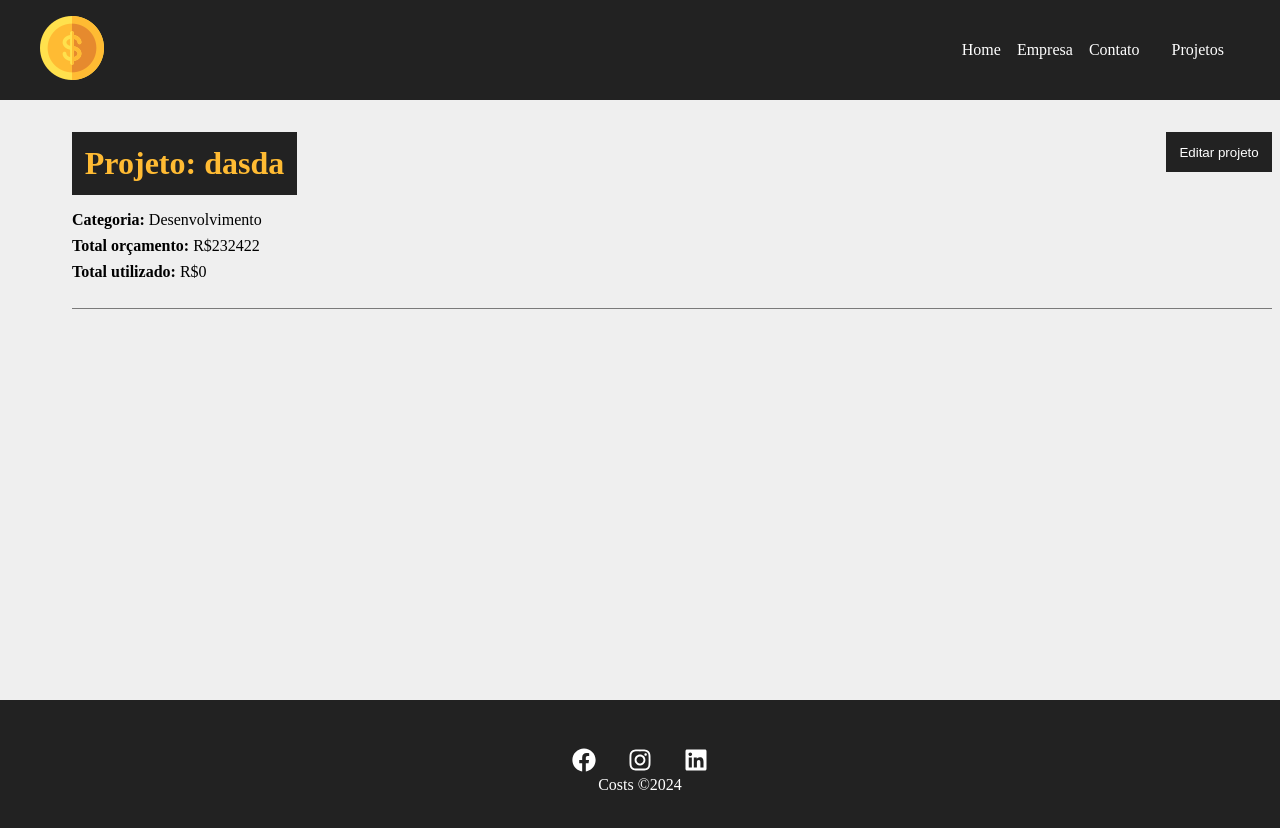
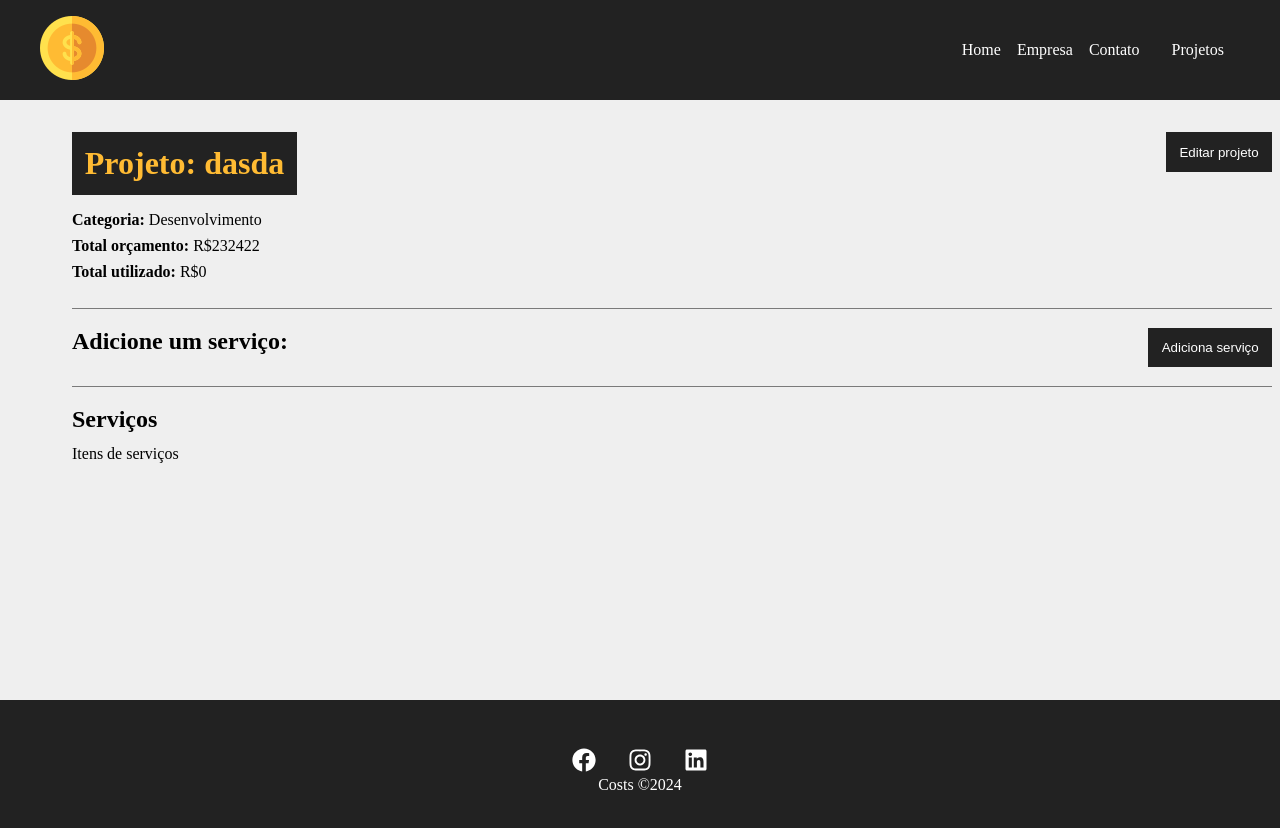
Before and after one commit to ArturMineiro/Projeto_react, a React (Create React App) app in the folder costs/: page /project/02b6 in a window 1280 px wide. Shown: the top 828 px of the page. Built offline with nearby package versions, Linux system fonts and the light colour scheme; data requests are answered from the project's data file.

Commit message:
Criando área de serviços

```diff
--- a/costs/src/components/pages/Project.js
+++ b/costs/src/components/pages/Project.js
@@ -13,6 +13,7 @@ function Project() {
     const [loading, setLoading] = useState(true);
     const [error, setError] = useState(null);
     const [showProjectForm, setShowProjectForm] = useState(false);
+    const [showServiceForm, setShowServiceForm] = useState(false);
     const [message, setMessage] = useState('');
     const [type, setType] = useState('');
 
@@ -46,6 +47,7 @@ function Project() {
     }, [id]);
 
     function editPost(updatedProject) {
+        setMessage('')
         if (updatedProject.budget < updatedProject.cost) {
             setMessage('O orçamento não pode ser menor que o custo do projeto!!');
             setType('error');
@@ -93,6 +95,10 @@ function Project() {
     function toggleProjectForm() {
         setShowProjectForm(!showProjectForm);
     }
+    function toggleServiceForm() {
+        setShowServiceForm(!showServiceForm);
+    }
+
 
     return (
         <div className={styles.project_details}>
@@ -116,6 +122,21 @@ function Project() {
                             </div>
                         )}
                     </div>
+                    <div className={styles.service_form_container}>
+                        <h2>
+                            Adicione um serviço:
+                        </h2>
+                        <button className={styles.btn} onClick={toggleServiceForm}>
+                            {!showServiceForm ? 'Adiciona serviço': 'Fechar'}
+                        </button>
+                        <div className={styles.project_info}>
+                            {showServiceForm && <div>Formulário do serviço</div> }
+                        </div>
+                    </div>
+                    <h2>Serviços</h2>
+                    <Container customClass="start">
+                        <p>Itens de serviços</p>
+                        </Container>
                 </Container>
             ) : (
                 <p>Projeto não encontrado!</p>
```
